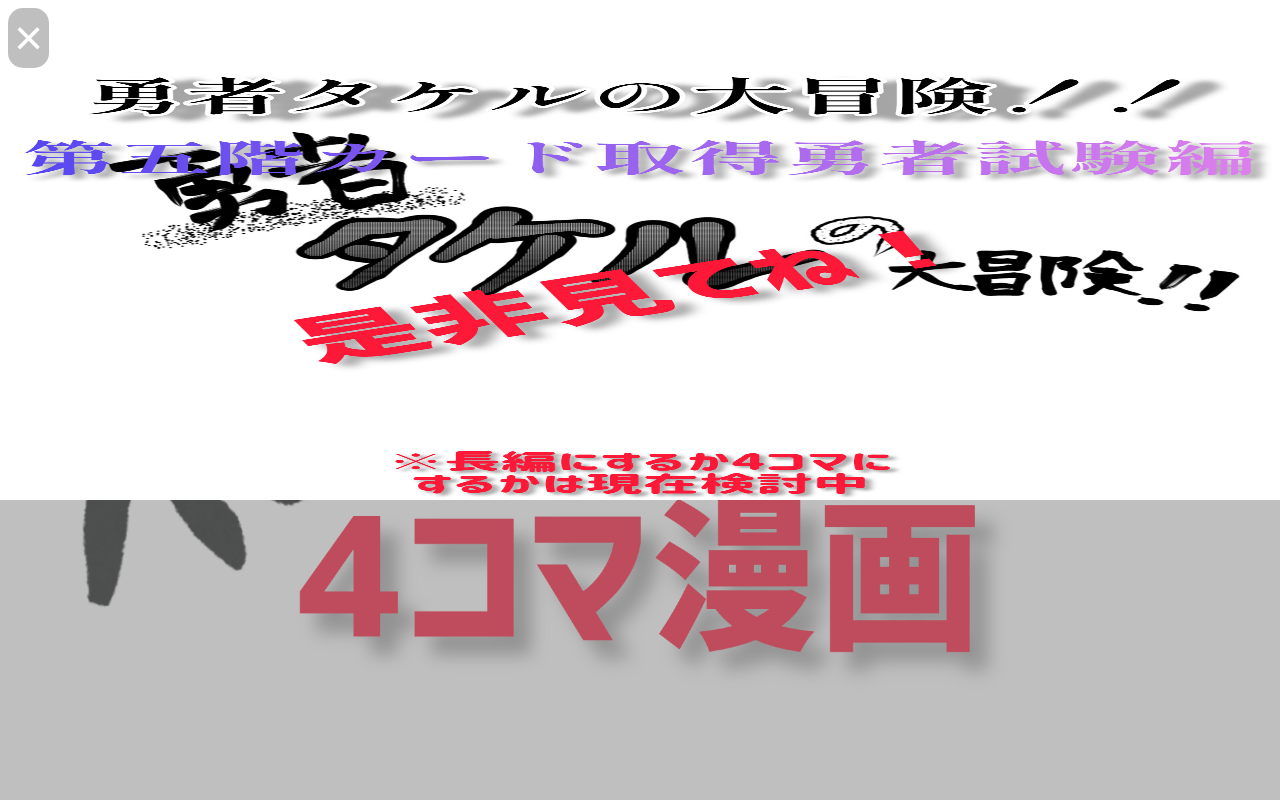
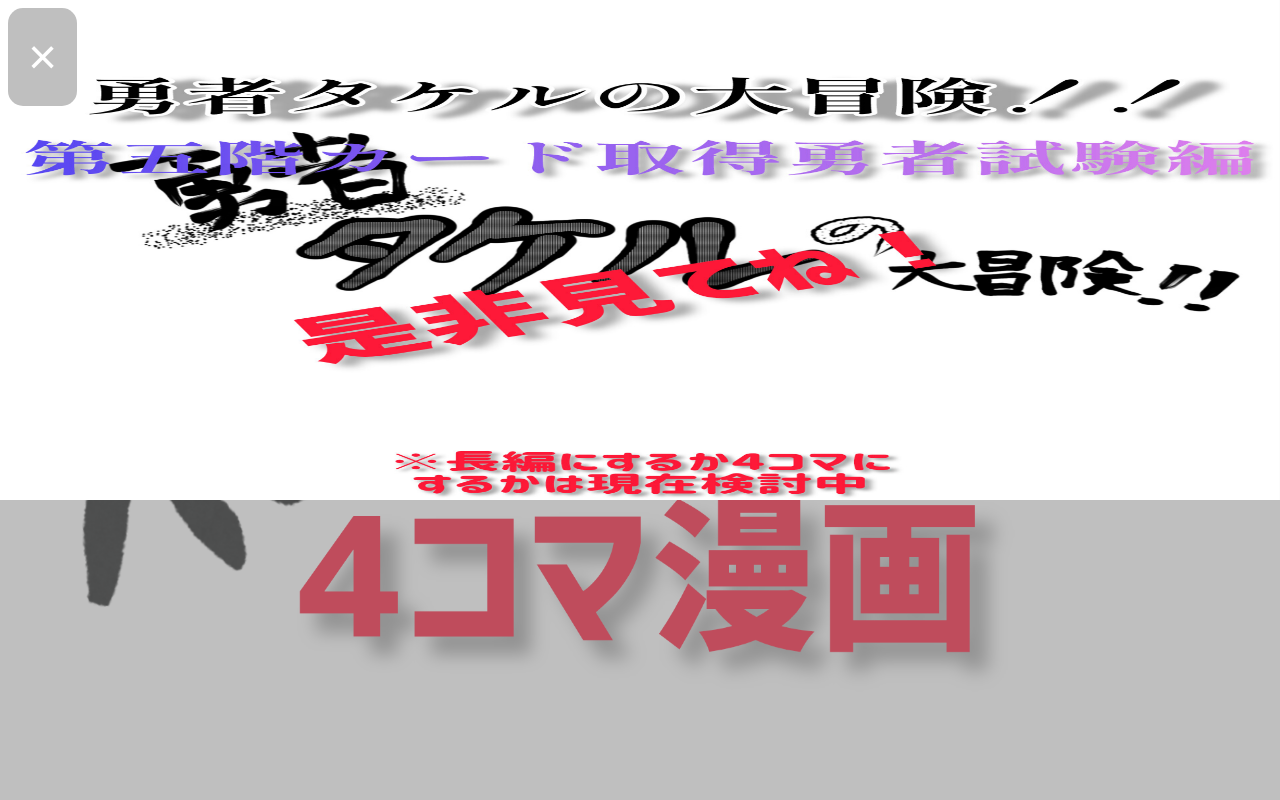
Before and after one commit to nyanko-z/WM-nyanko, a plain HTML site: page index.html in a window 1280 px wide. Shown: the top 800 px of the page. Drawn offline with Linux system fonts and the light colour scheme.

Commit message:
Update index.html

```diff
--- a/index.html
+++ b/index.html
@@ -16,8 +16,8 @@
             left: 0;
             z-index: 1000;
             position: fixed;
-            width:100%;
-            height:500px;
+            width: 100%;
+            height: 500px;
         }
         #back{
             top: 0;
@@ -33,7 +33,7 @@
             position: fixed;
             background-color: rgba(128,128,128,0.5);
             font-size: 50px;
-            padding: 20px,20px;
+            padding: 20px;
             color: white;
             border: none;
             border-radius: 15px;
@@ -41,15 +41,19 @@
     </style>
 </head>
 <body>
-<button id="indexbtn">×</button>
+    <div id="flag"></div>
+    <script>
+    const flag=document.getElementById("flag");
+    if (!localStorage.getItem("imagedisplay")){
+        alert("サイト内の画像は著作物なので、無断コピー、インターネットへのアップロードを固く禁じます。　ヨロシクネー");
+        const html=`<button id="indexbtn">×</button>
 <img src="InShot_20250727_102014316.jpg" id="indeximg">
-<div id="back"></div>
-    <script>
-        alert("サイト内の画像は著作物なので、無断コピー、インターネットへのアップロードを固く禁じます。　ヨロシクネー")
+<div id="back"></div>`;
+        flag.innerHTML=html;
+        localStorage.setItem("imagedisplay","true");
         document.getElementById("indexbtn").addEventListener("click",()=>{document.getElementById("indexbtn").style.display="none";
-                                                                          document.getElementById("indeximg").style.display="none";
-                                                                         document.getElementById("back").style.display="none";
-                                                                         });
+                                                                          document.getElementById("indeximg").style.display="none";                                                                   document.getElementById("back").style.display="none";
+    })};
     </script>
         <div class="block1">
         <img src="InShot_20250713_184646067.png" width="200" height="60" class="texttop1">
@@ -66,6 +70,6 @@
         <p>となり村に着いたタケルは、謎の敵と出くわす。タケルはやられそうになるが…</p>
         <img src="無題364_20250713175817.png" style="max-width: 100%; height: auto;">
 　　<div class="line1"></div>
-<p style="font-size: 8px;">前回作ったサイトはcrayonというサイト作成アプリを使用していたのですが、今回はhtmlコードでイチから作っていますので前回よりクオリティーが落ちてます（笑）
+<p style="font-size: 8px;">前回作ったサイトはcrayonというサイト作成アプリを使用していたのですが、今回はhtmlコードでイチから作っていますので前回よりクオリティーが落ちてます（笑）</p>
 </body>
 </html>
```
